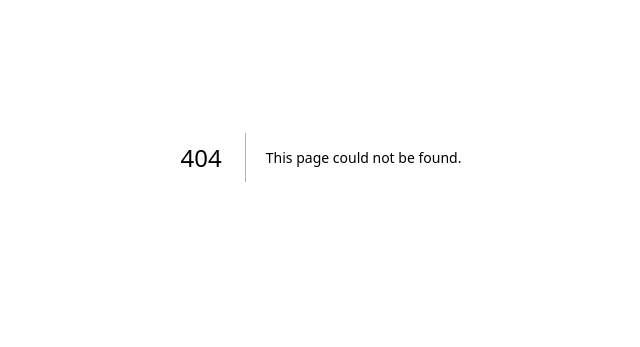
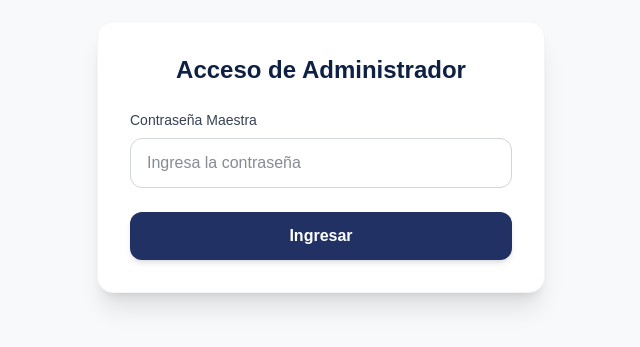
Before and after one commit to aacm592/sistema-calificacion, a Next.js app: page /admin in a window 1280 px wide. Before the commit this address had no page. Shown: the part 243-590 px from the top of the page, without its empty margins (319-959 px from the left). Built offline with nearby package versions, Linux system fonts and the light colour scheme.

Commit message:
creado servicio de autenticacion para admin

```diff
--- a/package.json
+++ b/package.json
@@ -9,6 +9,7 @@
     "lint": "eslint"
   },
   "dependencies": {
+    "jose": "^6.2.3",
     "next": "16.2.6",
     "react": "19.2.4",
     "react-dom": "19.2.4",
--- /dev/null
+++ b/src/app/admin/page.tsx
@@ -0,0 +1,71 @@
+'use client';
+
+import { useState } from 'react';
+import { useRouter } from 'next/navigation';
+
+export default function AdminLoginPage() {
+  const [password, setPassword] = useState('');
+  const [error, setError] = useState('');
+  const [loading, setLoading] = useState(false);
+  const router = useRouter();
+
+  const handleLogin = async (e: React.FormEvent) => {
+    e.preventDefault();
+    setLoading(true);
+    setError('');
+
+    const res = await fetch('/api/auth/login', {
+      method: 'POST',
+      headers: { 'Content-Type': 'application/json' },
+      body: JSON.stringify({ password }),
+    });
+
+    if (res.ok) {
+      // Si el login es exitoso, redirigimos al dashboard del administrador
+      router.push('/admin/dashboard');
+    } else {
+      const data = await res.json();
+      setError(data.message || 'Error al iniciar sesión');
+      setLoading(false);
+    }
+  };
+
+  return (
+    <main className="min-h-screen bg-[#f8f9fa] flex flex-col items-center justify-center p-6">
+      <div className="bg-white p-8 rounded-2xl shadow-xl w-full max-w-md border border-gray-100">
+        <h2 className="text-2xl font-bold text-[#0e2043] text-center mb-6">
+          Acceso de Administrador
+        </h2>
+
+        <form onSubmit={handleLogin} className="space-y-6">
+          <div>
+            <label htmlFor="password" className="block text-sm font-medium text-gray-700 mb-2">
+              Contraseña Maestra
+            </label>
+            <input
+              type="password"
+              id="password"
+              value={password}
+              onChange={(e) => setPassword(e.target.value)}
+              className="w-full px-4 py-3 rounded-xl border border-gray-300 focus:outline-none focus:ring-2 focus:ring-[#223164] text-gray-900"
+              placeholder="Ingresa la contraseña"
+              required
+            />
+          </div>
+
+          {error && (
+            <p className="text-red-500 text-sm text-center">{error}</p>
+          )}
+
+          <button
+            type="submit"
+            disabled={loading}
+            className="w-full bg-[#223164] hover:bg-[#0e2043] text-white font-bold py-3 px-4 rounded-xl transition-colors disabled:opacity-50 shadow-md"
+          >
+            {loading ? 'Verificando...' : 'Ingresar'}
+          </button>
+        </form>
+      </div>
+    </main>
+  );
+}
--- /dev/null
+++ b/src/app/api/auth/login/route.ts
@@ -0,0 +1,42 @@
+import { SignJWT } from 'jose';
+import { NextResponse } from 'next/server';
+
+export async function POST(request: Request) {
+  try {
+    const { password } = await request.json();
+    const adminPassword = process.env.ADMIN_PASSWORD;
+
+    if (password === adminPassword) {
+      // Codificamos la clave secreta
+      const secret = new TextEncoder().encode(process.env.JWT_SECRET);
+
+      // Creamos el JWT
+      const token = await new SignJWT({ role: 'admin' })
+        .setProtectedHeader({ alg: 'HS256' })
+        .setExpirationTime('8h') // El token expira en 8 horas
+        .sign(secret);
+
+      // Preparamos la respuesta y seteamos la cookie HTTP-Only
+      const response = NextResponse.json({ success: true });
+      response.cookies.set('admin_token', token, {
+        httpOnly: true,
+        secure: process.env.NODE_ENV === 'production',
+        sameSite: 'strict',
+        maxAge: 60 * 60 * 8, // 8 horas en segundos
+        path: '/',
+      });
+
+      return response;
+    }
+
+    return NextResponse.json(
+      { success: false, message: 'Contraseña incorrecta' },
+      { status: 401 }
+    );
+  } catch (error) {
+    return NextResponse.json(
+      { success: false, message: 'Error interno del servidor' },
+      { status: 500 }
+    );
+  }
+}
--- /dev/null
+++ b/src/middleware.ts
@@ -0,0 +1,35 @@
+import { NextResponse } from 'next/server';
+import type { NextRequest } from 'next/server';
+import { jwtVerify } from 'jose';
+
+export async function middleware(request: NextRequest) {
+  // Obtenemos la cookie del token
+  const token = request.cookies.get('admin_token')?.value;
+
+  // Si no hay token, redirigimos al login
+  if (!token) {
+    return NextResponse.redirect(new URL('/admin', request.url));
+  }
+
+  try {
+    // Verificamos el token usando la misma clave secreta
+    const secret = new TextEncoder().encode(process.env.JWT_SECRET);
+    await jwtVerify(token, secret);
+
+    // Si es válido, permitimos el paso
+    return NextResponse.next();
+  } catch (error) {
+    // Si el token expiró o fue alterado, lo borramos y redirigimos
+    const response = NextResponse.redirect(new URL('/admin', request.url));
+    response.cookies.delete('admin_token');
+    return response;
+  }
+}
+
+// Configuración para indicar en qué rutas se debe ejecutar este middleware
+export const config = {
+  matcher: [
+    // Protege todas las rutas hijas de /admin, por ejemplo: /admin/dashboard
+    '/admin/:path*'
+  ],
+};
```
Also changed, not shown: 1 other file (tests, documents, lock files or other folders).
